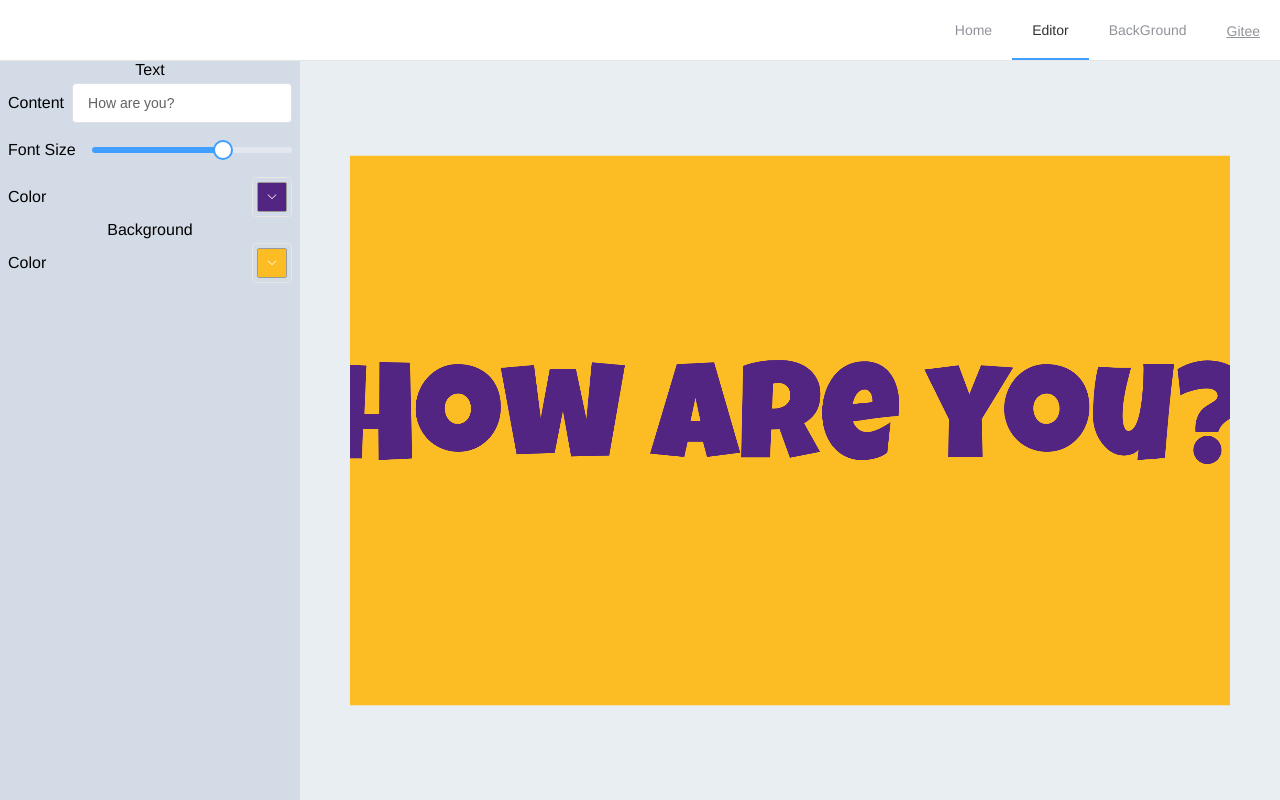
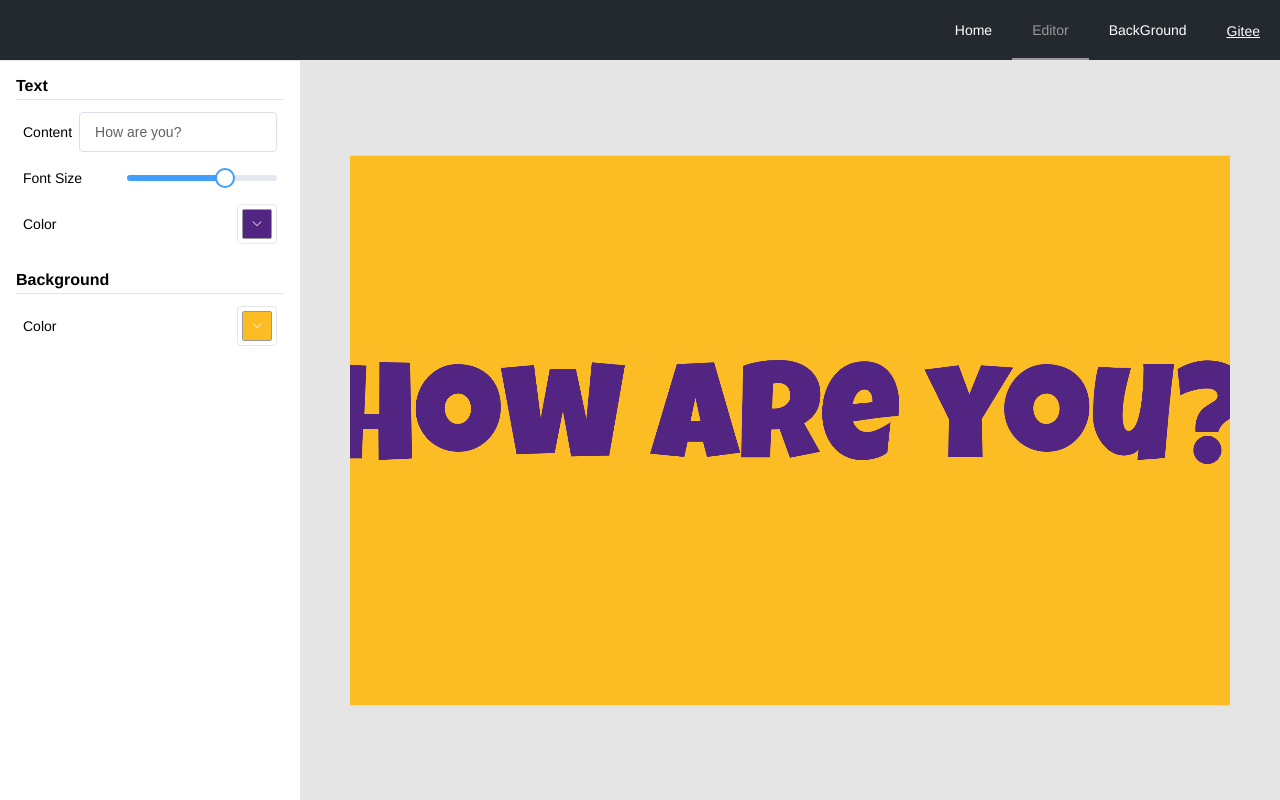
Before and after one commit to jinrd123/NwafulPaper, a Vue app: page /editor in a window 1280 px wide. Built offline with nearby package versions, Linux system fonts and the light colour scheme.

Commit message:
增加AttributeTree子组件Group来美化样式&NavHeader样式修改

```diff
--- a/src/components/AttributeTree/Field.vue
+++ b/src/components/AttributeTree/Field.vue
@@ -15,7 +15,7 @@ export default {
     },
   },
   data() {
-    return { containerClass: "container", rowClass: "row", colClass: "col" };
+    return { containerClass: "field-container", rowClass: "row", colClass: "col" };
   },
 };
 </script>
@@ -26,8 +26,9 @@ export default {
   padding-right: 0.5em;
 }
 
-.container {
+.field-container {
   padding: 0.25em 0.5em;
+  font-size: 14px;
 }
 
 .row {
--- /dev/null
+++ b/src/components/AttributeTree/Group.vue
@@ -0,0 +1,35 @@
+<template>
+  <div class="group-container">
+    <span>{{ name }}</span>
+    <div class="group-children">
+      <slot />
+    </div>
+  </div>
+</template>
+
+<script>
+export default {
+  props: {
+    name: String,
+  },
+};
+</script>
+
+<style scoped>
+.group-container {
+  padding: 1em 1em 0 1em;
+}
+
+.group-container > span {
+  width: 100%;
+  text-align: left;
+  display: inline-block;
+  font-weight: bold;
+  border-bottom: 1px solid #e5e5e5;
+  padding-bottom: 0.25em;
+}
+
+.group-children {
+  padding: 0.5em 0;
+}
+</style>
--- a/src/components/AttributeTree/index.vue
+++ b/src/components/AttributeTree/index.vue
@@ -7,15 +7,14 @@
       :values="values"
     />
   </div>
-  <div v-else-if="options.type === 'section'">
-    <span>{{ options.name }}</span>
+  <group v-else-if="options.type === 'section'" :name="options.name">
     <attribute-tree
       v-for="child in options.children"
       :options="child"
       :key="child.key"
       :values="values"
     />
-  </div>
+  </group>
   <feild v-else :name="options.name" :flex="options.type === 'image' ? 'col' : 'row'">
     <el-input
       v-if="options.type === 'text'"
@@ -28,7 +27,7 @@
       v-model="value"
       :min="options.min"
       :max="options.max"
-      :style="{ width: 200 + 'px' }"
+      :style="{ width: 150 + 'px' }"
     >
     </el-slider>
     <el-upload
@@ -47,13 +46,14 @@
 
 <script>
 import Feild from "./Field.vue";
+import Group from "./Group.vue";
 import { Message } from "element-ui";
 import { get, set } from "@/utils/object";
 import { readFile } from "@/utils/read";
 
 export default {
   name: "attribute-tree",
-  components: { Feild },
+  components: { Feild, Group },
   props: {
     options: Object,
     values: Object,
--- a/src/components/NavHeader/index.vue
+++ b/src/components/NavHeader/index.vue
@@ -4,6 +4,9 @@
     mode="horizontal"
     :router="true"
     :defaultActive="$route.path"
+    background-color="#24292f"
+    text-color="#ffffff"
+    active-text-color="#999999"
   >
     <el-menu-item index="/home">Home</el-menu-item>
     <el-menu-item index="/editor">Editor</el-menu-item>
--- a/src/pages/Editor/index.vue
+++ b/src/pages/Editor/index.vue
@@ -1,5 +1,5 @@
 <template>
-  <el-container class="container">
+  <el-container class="editor-container">
     <el-aside width="300px">
       <attribute-tree :options="attribute" :values="example" />
     </el-aside>
@@ -96,7 +96,7 @@ export default {
 </script>
 
 <style scoped>
-.container {
+.editor-container {
   height: calc(100vh - 61px);
 }
 
@@ -105,11 +105,11 @@ export default {
 }
 
 .el-aside {
-  background-color: #d3dce6;
+  background-color: #ffffff;
 }
 
 .el-container {
-  background-color: #e9eef3;
+  background-color: #e5e5e5;
   overflow: hidden;
   padding: 0px;
 }
```
